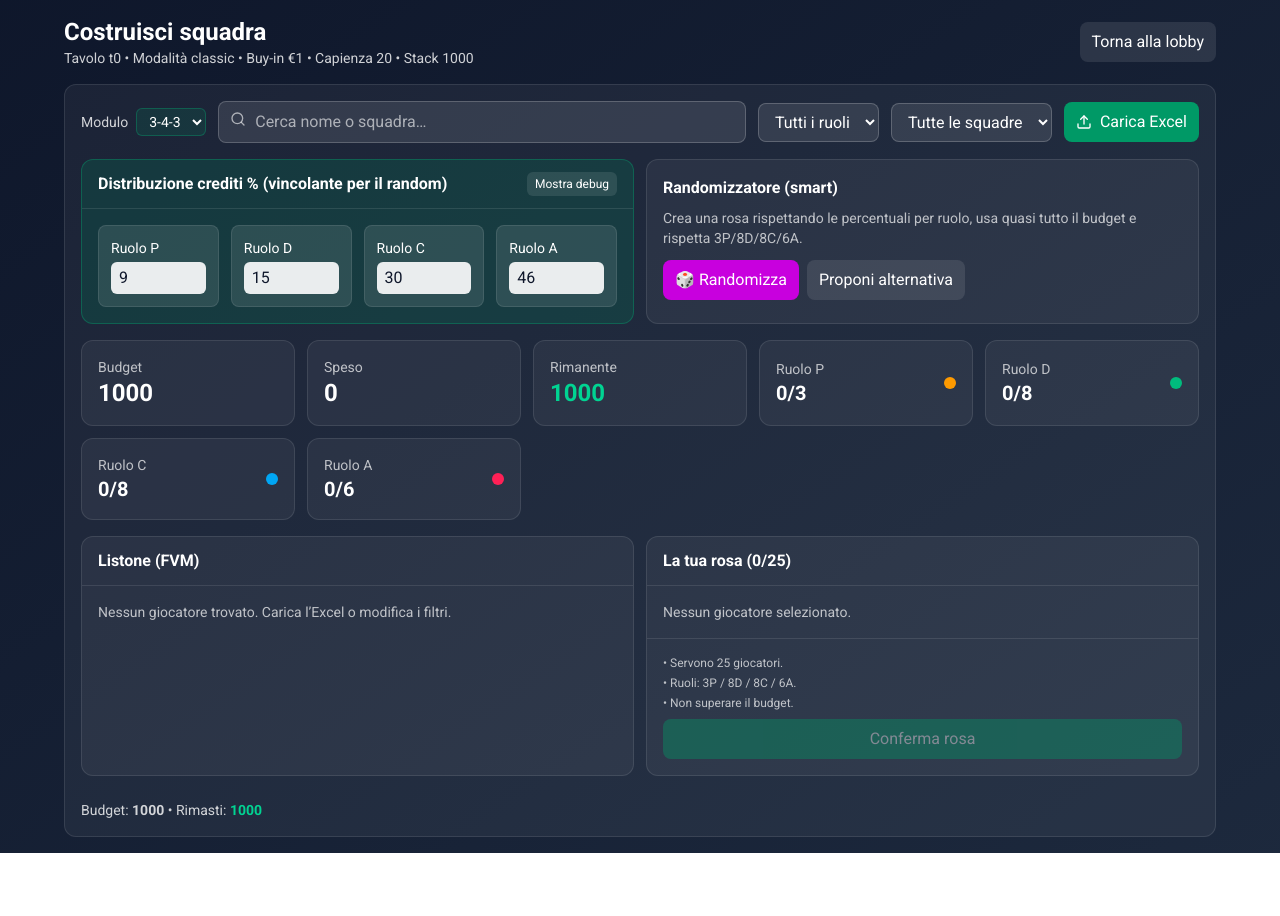
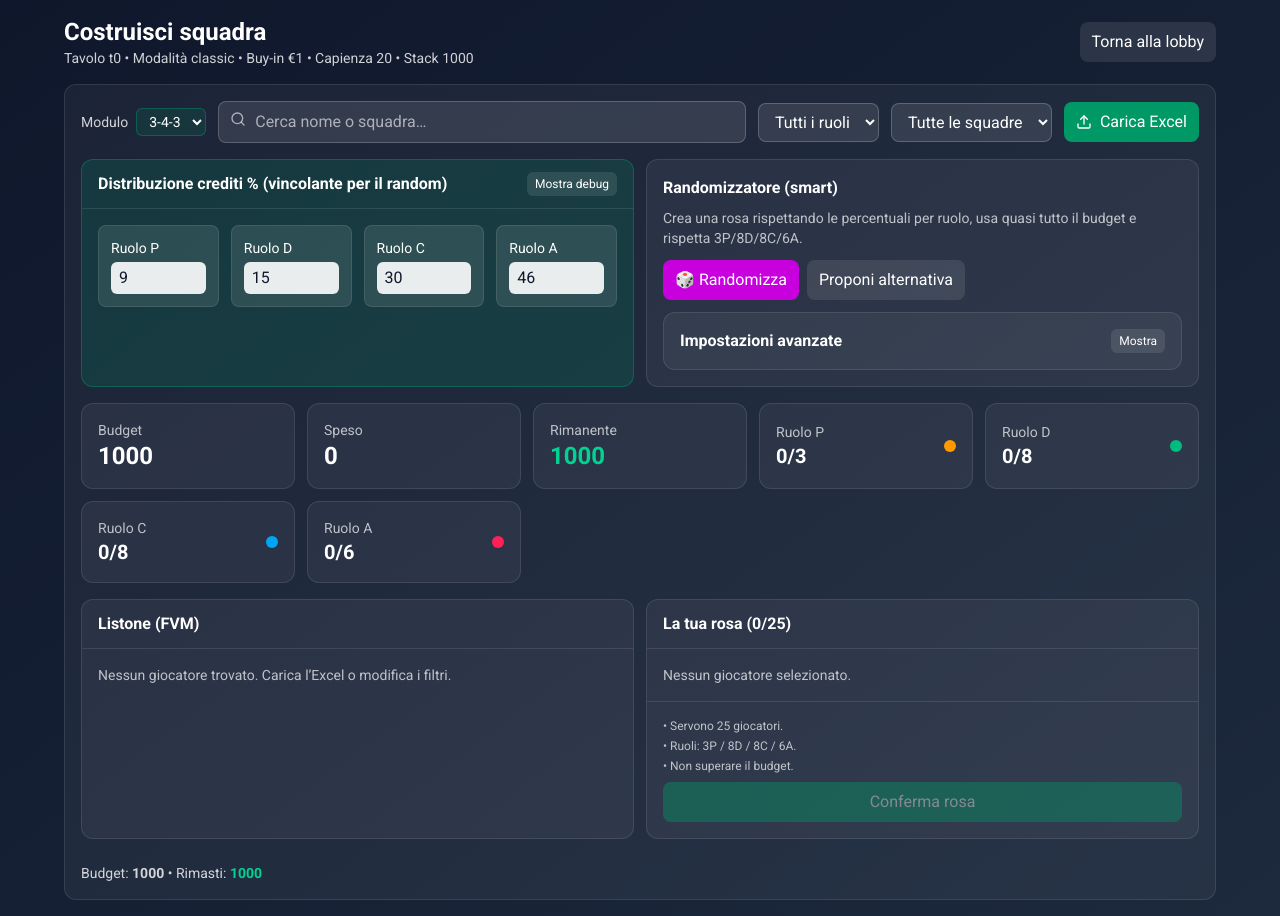
Before and after one commit to fabiomonti87-fanta/Fanta-Go, a Next.js app: page /fast/build in a window 1280 px wide. Before the commit the page ends 853 px from the top, so only its background shows below. Built offline with nearby package versions, Linux system fonts and the light colour scheme.

Commit message:
Update ClassicBuilder.tsx

```diff
--- a/src/components/fast/ClassicBuilder.tsx
+++ b/src/components/fast/ClassicBuilder.tsx
@@ -449,6 +449,51 @@ function randomize() {
     Proponi alternativa
   </button>
 </div>
+          <div className="mt-3 rounded-xl bg-white/5 border border-white/10 p-4">
+  <div className="flex items-center justify-between">
+    <div className="font-semibold">Impostazioni avanzate</div>
+    <button
+      type="button"
+      onClick={()=>setShowAdvanced(v=>!v)}
+      className="px-2 py-1 rounded-md bg-white/10 hover:bg-white/15 text-xs"
+    >
+      {showAdvanced ? 'Nascondi' : 'Mostra'}
+    </button>
+  </div>
+  {showAdvanced && (
+    <div className="grid grid-cols-2 md:grid-cols-6 gap-3 mt-3 text-sm">
+      <label className="space-y-1">
+        <div>Top %</div>
+        <input type="number" min={5} max={80} value={tierTopPct} onChange={e=>setTierTopPct(Number(e.target.value)||0)} className="w-full px-2 py-1 rounded bg-white/90 text-slate-900"/>
+      </label>
+      <label className="space-y-1">
+        <div>Mid %</div>
+        <input type="number" min={10} max={95} value={tierMidPct} onChange={e=>setTierMidPct(Number(e.target.value)||0)} className="w-full px-2 py-1 rounded bg-white/90 text-slate-900"/>
+      </label>
+      <label className="space-y-1">
+        <div>Max Top/ruolo</div>
+        <input type="number" min={0} max={5} value={maxTopPerRole} onChange={e=>setMaxTopPerRole(Number(e.target.value)||0)} className="w-full px-2 py-1 rounded bg-white/90 text-slate-900"/>
+      </label>
+      <label className="space-y-1">
+        <div>Tentativi</div>
+        <input type="number" min={4} max={64} value={rndAttempts} onChange={e=>setRndAttempts(Number(e.target.value)||0)} className="w-full px-2 py-1 rounded bg-white/90 text-slate-900"/>
+      </label>
+      <label className="space-y-1">
+        <div>Leftover target</div>
+        <input type="number" min={0} max={20} value={leftoverTarget} onChange={e=>setLeftoverTarget(Number(e.target.value)||0)} className="w-full px-2 py-1 rounded bg-white/90 text-slate-900"/>
+      </label>
+      <label className="space-y-1">
+        <div>Cap ruolo slack %</div>
+        <input type="number" min={0} max={50} value={roleCapSlackPct} onChange={e=>setRoleCapSlackPct(Number(e.target.value)||0)} className="w-full px-2 py-1 rounded bg-white/90 text-slate-900"/>
+      </label>
+      <label className="col-span-2 md:col-span-3 inline-flex items-center gap-2">
+        <input type="checkbox" checked={relaxRoleCaps} onChange={e=>setRelaxRoleCaps(e.target.checked)} />
+        <span>Permetti sforamento cap ruolo in fase di riempimento</span>
+      </label>
+    </div>
+  )}
+</div>
+
         </div>
       </div>
 
```
